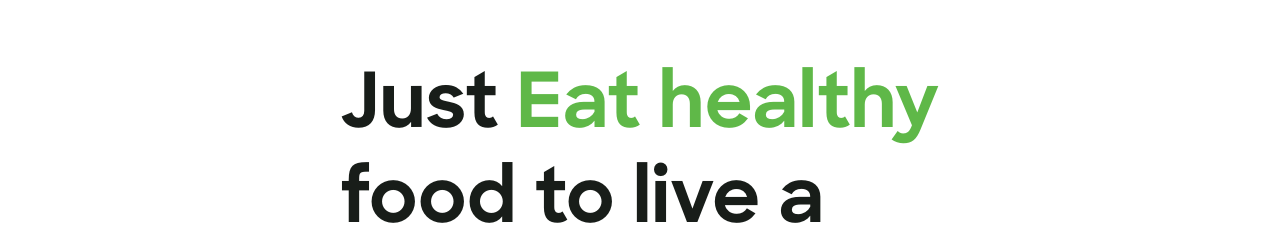
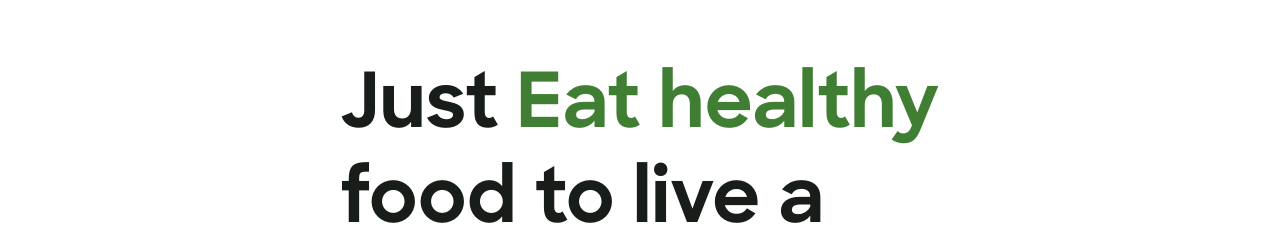
Before and after one commit to 5tronciy/JustEat, a React app: page / in a window 1280 px wide. Shown: the part 171-396 px from the top of the page. Built offline with nearby package versions, Linux system fonts and the light colour scheme; the HTML template or start-up script is replaced by a standard one.

Commit message:
fix: low-contrast text

```diff
--- a/src/components/Feedback/Review/Review.scss
+++ b/src/components/Feedback/Review/Review.scss
@@ -42,7 +42,7 @@
         font-size: 14px;
         line-height: 17px;
 
-        color: #888a9a;
+        color: #575866;
       }
     }
   }
--- a/src/components/Header/Content/Content.scss
+++ b/src/components/Header/Content/Content.scss
@@ -42,7 +42,7 @@
       margin-bottom: 30px;
       &__row {
         &--primary-color {
-          color: #5fb848;
+          color: #407f33;
         }
       }
     }
```
